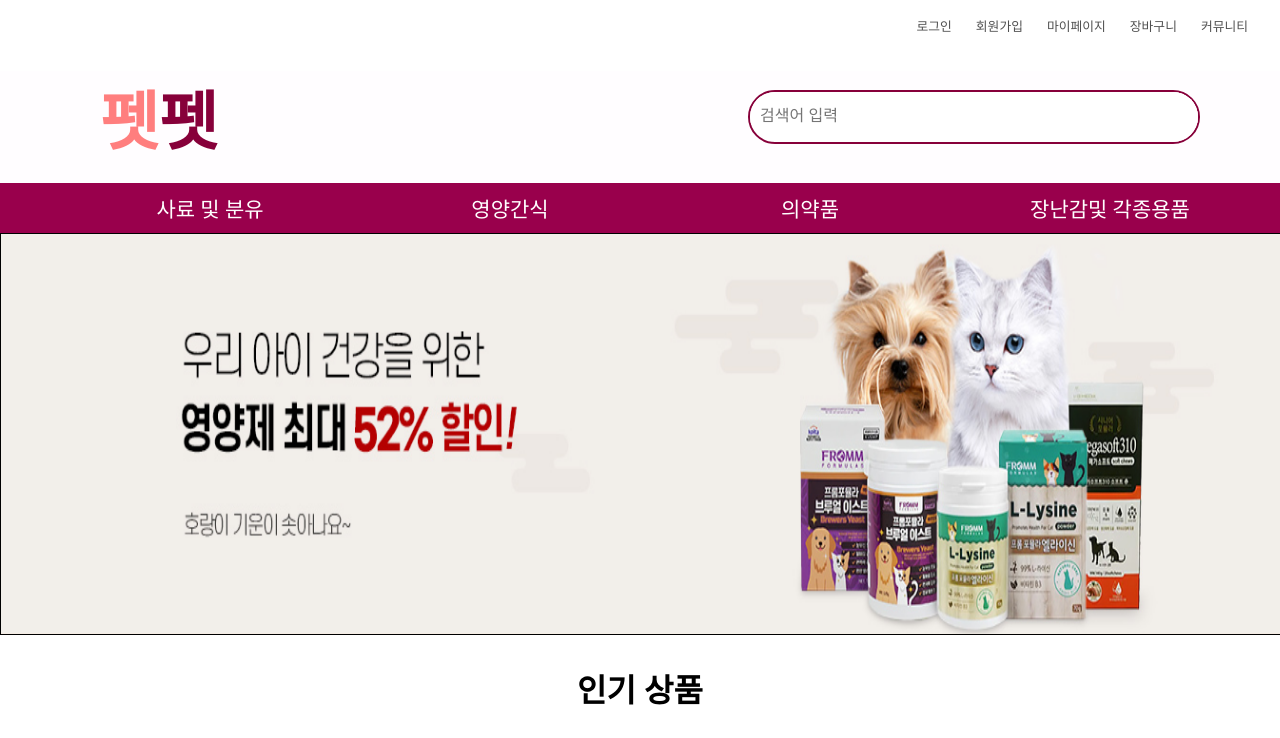
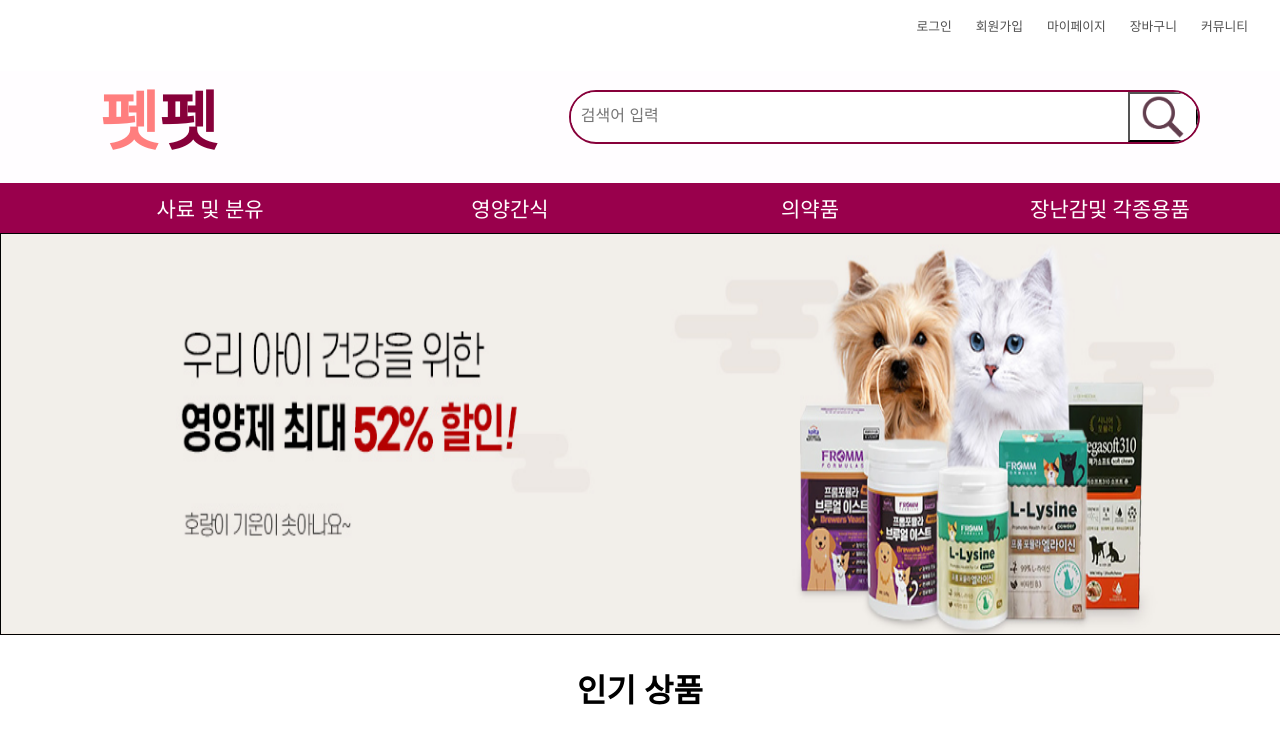
Before and after one commit to SongMania/petpet, a website: page index.html in a window 1280 px wide. Shown: the top 738 px of the page. Drawn offline with nearby package versions, Linux system fonts and the light colour scheme.

Commit message:
Update 3 files

```diff
--- a/css/main.css
+++ b/css/main.css
@@ -35,7 +35,7 @@ body {
 }
 .Logo {
   display: flex;
-  width: 50%;
+  width: 30%;
   padding: 0 0 0 100px;
 }
 .logo_font a {
@@ -53,7 +53,7 @@ body {
 .search {
   position: relative;
   height: 50px;
-  width: 50%;
+  width: 70%;
   border: 2.5px solid #87003a;
   border-radius: 30px;
   margin: 0px 200px;
@@ -74,11 +74,15 @@ body {
   right: 0;
   width: 70px;
   height: 100%;
-  border: 0px;
   background-color: #ffffff;
   outline: none;
   float: right;
-  color: #87003a;
+}
+.main_search img {
+  width: 100%;
+  height: 100%;
+  object-fit: cover;
+  filter: opacity(0.5) drop-shadow(0 0 0 #87003a);
 }
 .category {
   display: flex;
```
Also changed, not shown: Login.html (+1 -1 lines), joinMembership.HTML (added).
